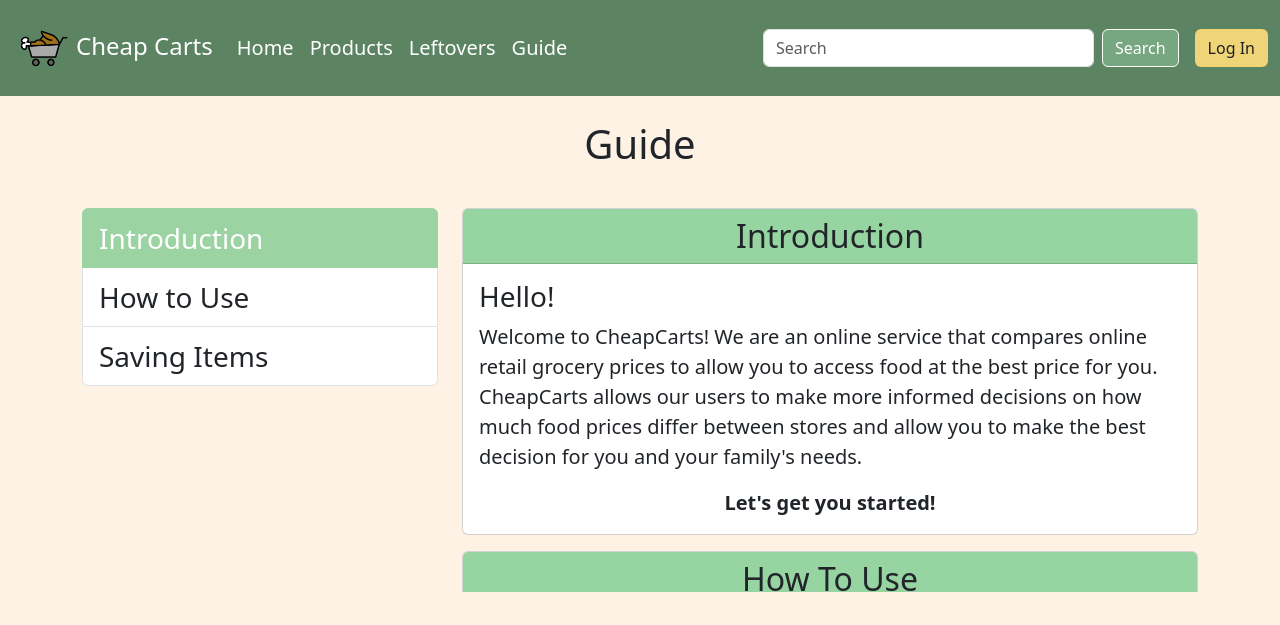
After one commit to Brooklyn-STEAM/10041-Comparison-of-Online-Grocer-Prices-to-Assist-Low-Income-Families, a Flask app: page /guide in a window 1280 px wide. The commit adds this page. Shown: the top 625 px of the page. Run offline with Flask 3, Linux system fonts and the light colour scheme.

Commit message:
10041 45 create guide page (#24)
* created guide page

* edits to guide page

```diff
--- a/main.py
+++ b/main.py
@@ -187,6 +187,10 @@ def comparison():
 def leftovers():
     return render_template("saved_products.html.jinja")
 
+## Guide Page
+@app.route("/guide")
+def guide():
+   return render_template("guide.html.jinja")
 
 ## Account Page
 @app.route("/settings")
--- a/static/styles.css
+++ b/static/styles.css
@@ -27,7 +27,7 @@ body {
 }
 
 .primaryColor {
-    background-color: #5C8463;
+    background-color: #5c8463;
 }
 
 .secondaryColor {
@@ -192,7 +192,7 @@ body {
     margin: 20px 20px;
 }
 
-.account-header {
+.card-header {
     background-color: #96d4a2;
 }
 
@@ -268,11 +268,35 @@ body {
 }
 
 .nav-search {
-    width: 60%;
+    width: 40%;
 }
 
 #home-img {
     border: 3px solid #486D4E;
+}
+
+#guide-block {
+    height: 400px;
+}
+
+#fix {
+    display: none;
+}
+
+.guide-link:hover {
+    color: #486D4E;
+}
+
+.guide-table:hover {
+    --bs-list-group-action-hover-bg: #96d4a2;
+    /* color: black; */
+    border: none;
+}
+
+.guide-table:active {
+    background-color: #96d4a2;
+    color: black;
+    border: none;
 }
 
 .background-image {
@@ -283,3 +307,8 @@ body {
     z-index: 1;
     white-space: pre-line;
 }
+
+.list-group-item.active {
+    --bs-list-group-active-bg: #9bd4a2;
+    --bs-list-group-active-border-color: #9bd4a2;
+}
--- a/templates/account.html.jinja
+++ b/templates/account.html.jinja
@@ -14,7 +14,7 @@
 
     <main class="container mt-3">
         <div class="card">
-            <div class="account-header card-header text-center h3">
+            <div class="card-header card-header text-center h3">
                 Account Information
             </div>
             <div class="card-body">
@@ -29,7 +29,7 @@
 
 
         <div class="card mt-3 mb-4">
-            <div class="account-header card-header text-center h3">
+            <div class="card-header card-header text-center h3">
                 Account Options
             </div>
             <div id="setting-card" class="card-body">
--- a/templates/components/navbar.html.jinja
+++ b/templates/components/navbar.html.jinja
@@ -19,6 +19,9 @@
         </li>
         <li class="nav-item">
           <a class="nav-link text-White" href="/leftovers">Leftovers</a>
+        </li>
+        <li class="nav-item">
+          <a class="nav-link text-White" href="/guide">Guide</a>
         </li>
       </ul>
       <form class="nav-search d-flex me-3" role="search">
--- /dev/null
+++ b/templates/guide.html.jinja
@@ -0,0 +1,140 @@
+<!doctype html>
+<html lang="en">
+
+<head>
+    <meta charset="utf-8">
+    <meta name="viewport" content="width=device-width, initial-scale=1">
+    <title>Guide - Cheap Carts</title>
+    <link href="https://cdn.jsdelivr.net/npm/bootstrap@5.3.3/dist/css/bootstrap.min.css" rel="stylesheet"
+        integrity="sha384-QWTKZyjpPEjISv5WaRU9OFeRpok6YctnYmDr5pNlyT2bRjXh0JMhjY6hW+ALEwIH" crossorigin="anonymous">
+    <link rel="stylesheet" href="/static/styles.css">
+    <link rel="icon" href="/static/other_images/CheapCartsLogo.png">
+</head>
+
+<body>
+    {% include "components/navbar.html.jinja"%}
+    <h1 class="text-center my-4">Guide</h1>
+
+
+    <main class="container mt-3">
+        <div class="row">
+            <div class="col-4">
+                <div id="list-example" class="list-group mt-3 fs-3">
+                    <a class="list-group-item list-group-item-action" href="#introduction">Introduction</a>
+                    <a class="list-group-item list-group-item-action" href="#how-to-use">How to Use</a>
+                    <a class="list-group-item list-group-item-action" href="#save">Saving Items</a>
+                </div>
+            </div>
+            <div id="guide-block" class="col-8 overflow-auto">
+                <div data-bs-spy="scroll" data-bs-target="#list-example" data-bs-smooth-scroll="true">
+                    <div class="card mt-3">
+                        <h5 id="introduction" class="card-header fs-2 text-center">Introduction</h5>
+                        <div class="card-body">
+                            <h5 class="card-title fs-3">Hello!</h5>
+                            <p class="card-text fs-5">Welcome to CheapCarts! We are an online service that compares
+                                online retail grocery prices to allow you to access food at the best price for you.
+                                CheapCarts allows our users to make more informed decisions on how much food prices
+                                differ between stores and allow you to make the best decision for you and your family's
+                                needs. </p>
+                            <p class="card-text fw-bold text-center fs-5">Let's get you started!</p>
+                        </div>
+                    </div>
+                    <div class="card mt-3">
+                        <h5 id="how-to-use" class="card-header fs-2 text-center">How To Use</h5>
+                        <div class="card-body">
+                            <p class="card-text fs-5">Our site is simple and easy to use.</p>
+                            <p class="card-text fs-5">First, when you land on our <a href="/" class="guide-link text-Cambridge link-underline link-underline-opacity-0">home page</a>, you have two options:</p>
+                            <ol>
+                                <li class="fs-5">
+                                    <p class="card-text fs-5">
+                                    You can go to the navigation bar at the top of the screen and click <a href="/products" class="guide-link text-Cambridge link-underline link-underline-opacity-0">"Products"</a>,
+                                    which will take you to the Products page where you can search through our
+                                    selection.
+                                    </p>
+                                </li>
+                                <li class="fs-5">
+                                    <p class="card-text fs-5">Or, you can hover over the first image on our site which
+                                        will reveal the words "Popular Products" and a button labelled "Get Started"
+                                        which will take you right to our <a href="/products" class="guide-link text-Cambridge link-underline link-underline-opacity-0">Products</a> page.
+                                    </p>
+                                </li>
+                            </ol>
+
+
+                            <p class="card-text fs-5">
+                            When you make it to the <a href="/products" class="guide-link text-Cambridge link-underline link-underline-opacity-0">Product Page</a>, you can scroll through the different products that we offer. Clicking on one of the items will take to you to its individual page.</p>
+
+                            <p class="card-text fs-5">
+                            On an item's individual page, four online retail prices for the item you selected will be shown side by side and you can pick the option that is best for you. Selecting one of the retailer's card will take you directly to the item's page on the retailer's store for you to purchase.
+                            </p>
+                        </div>
+                    </div>
+
+
+                    <div class="card mt-3">
+                        <h5 id="save" class="card-header fs-2 text-center">How to Save</h5>
+                        <div class="card-body">
+                            <p class="card-text fs-5">Our customers can save different items to the <a href="/leftovers" class="guide-link text-Cambridge link-underline link-underline-opacity-0">Leftovers</a> page,
+                            which can be accessed from the navigation bar.</p>
+
+                            <p class="card-text fs-5 fw-bold">The Save Button looks like this:</p>
+                            <!-- This button is not meant to be functional -->
+                            <button class="save-btn btn btn-danger mb-3 mt-2">
+                                <span class="save-label">Save</span>
+                                <span class="save-heart"><svg viewBox="0 0 15 15" fill="none"
+                                        xmlns="http://www.w3.org/2000/svg" width="20" height="20">
+                                        <path
+                                            d="M7.5 13.5l-.354.354a.5.5 0 00.708 0L7.5 13.5zM1.536 7.536l-.354.353.354-.353zm5-5l-.354.353.354-.353zM7.5 3.5l-.354.354a.5.5 0 00.708 0L7.5 3.5zm.964-.964l-.353-.354.353.354zm-.61 10.61L1.889 7.182l-.707.707 5.964 5.965.708-.708zm5.257-5.964l-5.965 5.964.708.708 5.964-5.965-.707-.707zM6.182 2.889l.964.965.708-.708-.965-.964-.707.707zm1.672.965l.964-.965-.707-.707-.965.964.708.708zM10.964 1c-1.07 0-2.096.425-2.853 1.182l.707.707A3.037 3.037 0 0110.964 2V1zM14 5.036c0 .805-.32 1.577-.89 2.146l.708.707A4.036 4.036 0 0015 5.036h-1zm1 0A4.036 4.036 0 0010.964 1v1A3.036 3.036 0 0114 5.036h1zM4.036 2c.805 0 1.577.32 2.146.89l.707-.708A4.036 4.036 0 004.036 1v1zM1 5.036A3.036 3.036 0 014.036 2V1A4.036 4.036 0 000 5.036h1zm.89 2.146A3.035 3.035 0 011 5.036H0c0 1.07.425 2.096 1.182 2.853l.707-.707z"
+                                            fill="currentColor"></path>
+                                    </svg></span>
+                            </button>
+
+                            <p class="card-text fs-5">In order to save an item, you can click the red heart button on
+                                the bottom right corner of the item card on the <a href="/products" class="guide-link text-Cambridge link-underline link-underline-opacity-0">Product Page</a> or
+                                below the item name on its individual product page.</p>
+
+                        </div>
+                    </div>
+                </div>
+            </div>
+        </div>
+    </main>
+
+
+
+<div id="fix" class="row">
+  <div class="col-4">
+    <div id="list-example" class="list-group">
+      <a class="list-group-item list-group-item-action" href="#list-item-1">Item 1</a>
+      <a class="list-group-item list-group-item-action" href="#list-item-2">Item 2</a>
+      <a class="list-group-item list-group-item-action" href="#list-item-3">Item 3</a>
+      <a class="list-group-item list-group-item-action" href="#list-item-4">Item 4</a>
+    </div>
+  </div>
+  <div class="col-8">
+    <div data-bs-spy="scroll" data-bs-target="#list-example" data-bs-smooth-scroll="true" class="scrollspy-example" tabindex="0">
+      <h4 id="list-item-1">Item 1</h4>
+      <p>...</p>
+      <h4 id="list-item-2">Item 2</h4>
+      <p>...</p>
+      <h4 id="list-item-3">Item 3</h4>
+      <p>...</p>
+      <h4 id="list-item-4">Item 4</h4>
+      <p>...</p>
+    </div>
+  </div>
+</div>
+
+
+
+
+
+
+
+
+    <script src="https://cdn.jsdelivr.net/npm/bootstrap@5.3.3/dist/js/bootstrap.bundle.min.js"
+        integrity="sha384-YvpcrYf0tY3lHB60NNkmXc5s9fDVZLESaAA55NDzOxhy9GkcIdslK1eN7N6jIeHz"
+        crossorigin="anonymous"></script>
+</body>
+
+</html>
```
